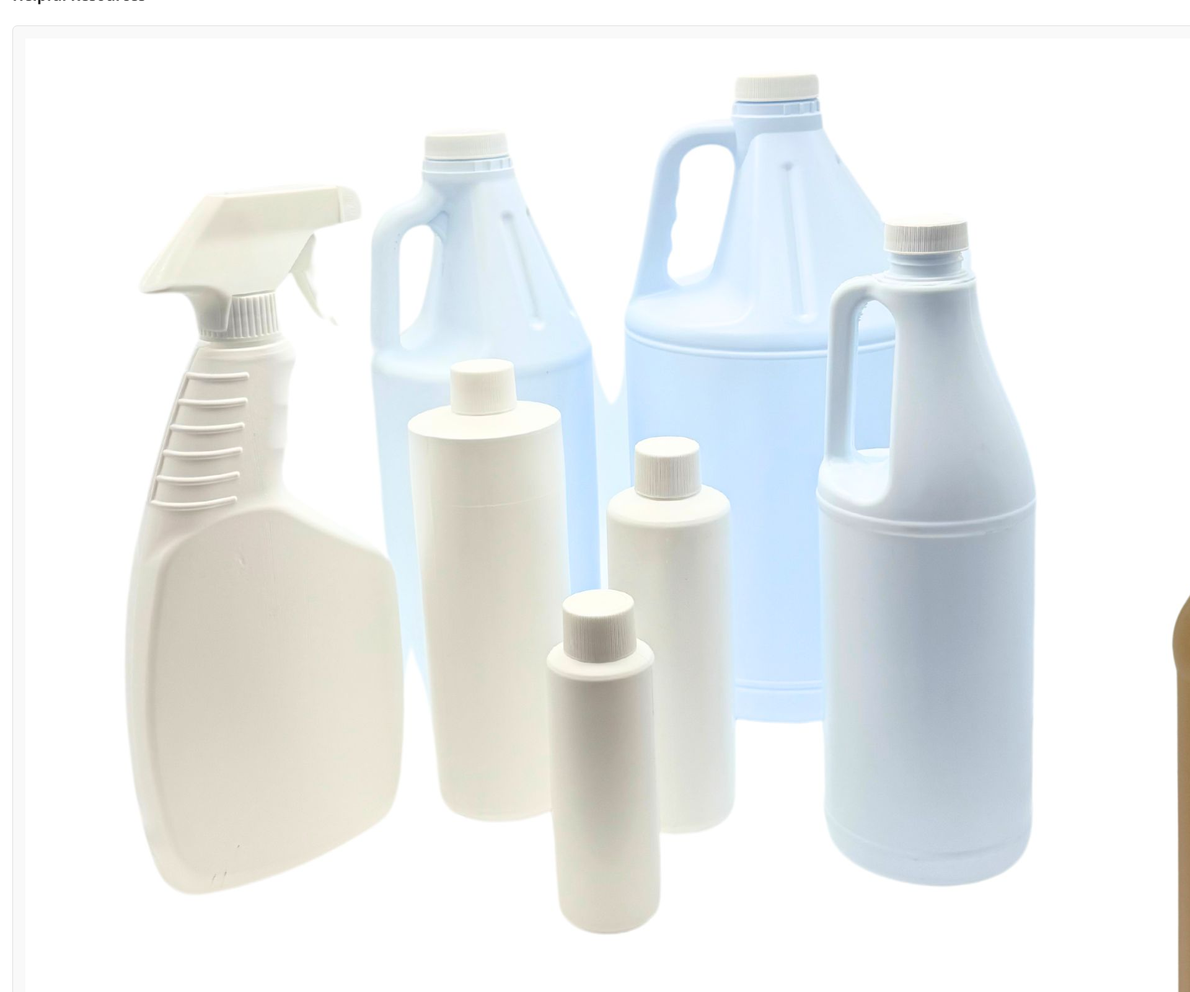
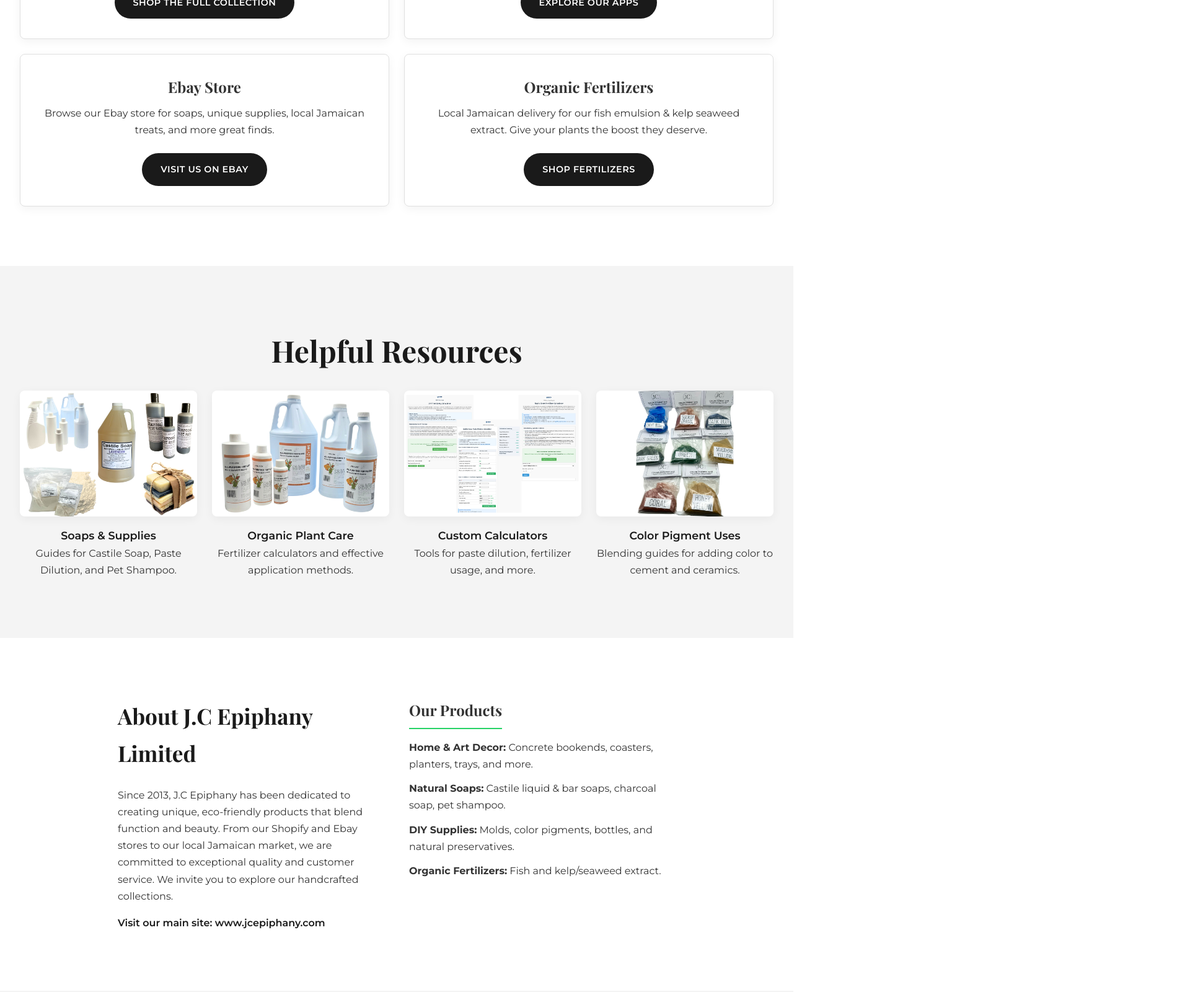
Before and after one commit to pipps-app/jcepiphany.github.io, a plain HTML site: page index.html in a window 1280 px wide. Shown: the part 900-2500 px from the top of the page at 62% size, 1920 px wide, since content can reach past the window. Drawn offline with nearby package versions, Linux system fonts and the light colour scheme.

Commit message:
Update styles.css

```diff
--- a/styles.css
+++ b/styles.css
@@ -1,135 +1,321 @@
-/* Reset & Base */
-* {
+/* --- CSS RESET --- */
+*, *::before, *::after {
   box-sizing: border-box;
   margin: 0;
   padding: 0;
 }
 
-body {
-  font-family: 'Segoe UI', Tahoma, Geneva, Verdana, sans-serif;
-  background-color: #fff;
-  color: #333;
-  line-height: 1.6;
-  padding: 0 20px;
+/* --- VARIABLES & BASE STYLES --- */
+:root {
+  --color-primary: #1a1a1a;
+  --color-secondary: #f4f4f4;
+  --color-accent: #25d366;
+  --color-text: #333333;
+  --color-light-gray: #e0e0e0;
+  --font-heading: 'Playfair Display', serif;
+  --font-body: 'Montserrat', sans-serif;
+  --shadow: 0 4px 15px rgba(0,0,0,0.05);
+  --shadow-hover: 0 6px 20px rgba(0,0,0,0.1);
 }
 
-h1, h2, h3 {
-  margin-bottom: 10px;
-  color: #222;
+html {
+  scroll-behavior: smooth;
 }
 
-/* Header */
-header {
+body {
+  font-family: var(--font-body);
+  background-color: #fff;
+  color: var(--color-text);
+  line-height: 1.7;
+}
+
+img {
+  max-width: 100%;
+  display: block;
+}
+
+a {
+  color: var(--color-primary);
+  text-decoration: none;
+  transition: color 0.3s ease;
+}
+
+a:hover {
+  color: var(--color-accent);
+}
+
+.section-title {
+  font-family: var(--font-heading);
+  font-size: 2.5rem;
+  color: var(--color-primary);
+  margin-bottom: 1.5rem;
   text-align: center;
-  padding: 40px 0;
+}
+
+/* --- HEADER --- */
+.main-header {
+  text-align: center;
+  padding: 2rem 1rem;
 }
 
 .logo-container img {
-  max-width: 200px;
+  max-width: 120px;
   height: auto;
+  margin: 0 auto;
 }
 
-/* Grid Layouts */
-.store-grid,
-.resource-grid,
-.about-grid {
-  display: grid;
-  gap: 20px;
-  padding: 20px 0;
+/* --- HERO SECTION --- */
+.hero {
+  background-color: var(--color-secondary);
+  text-align: center;
+  padding: 4rem 1rem;
 }
 
-@media (min-width: 768px) {
-  .store-grid, .resource-grid {
-    grid-template-columns: repeat(2, 1fr);
-  }
-  .about-grid {
-    grid-template-columns: repeat(3, 1fr);
-  }
+.hero-content h1 {
+  font-family: var(--font-heading);
+  font-size: 3rem;
+  color: var(--color-primary);
 }
 
-.store-item,
-.resource-item,
-.about-column {
-  background: #f9f9f9;
-  padding: 20px;
+.hero-content .subtitle {
+  font-size: 1.1rem;
+  color: #555;
+  margin: 0.5rem 0 2rem;
+}
+
+/* --- BUTTONS --- */
+.button {
+  display: inline-block;
+  font-family: var(--font-body);
+  padding: 12px 28px;
+  background-color: var(--color-primary);
+  color: #fff;
+  border-radius: 50px;
+  text-transform: uppercase;
+  font-weight: 600;
+  font-size: 0.9rem;
+  letter-spacing: 0.5px;
+  text-decoration: none;
+  border: 2px solid transparent;
+  transition: all 0.3s ease;
+}
+
+.button:hover {
+  background-color: #fff;
+  color: var(--color-primary);
+  border-color: var(--color-primary);
+  transform: translateY(-3px);
+  box-shadow: var(--shadow-hover);
+}
+
+/* --- STORES SECTION --- */
+.stores-section {
+  padding: 4rem 1rem;
+}
+
+.store-grid {
+  display: grid;
+  gap: 1.5rem;
+  grid-template-columns: 1fr;
+}
+
+.store-item {
+  background: #fff;
+  border: 1px solid var(--color-light-gray);
   border-radius: 8px;
-  border: 1px solid #ddd;
+  padding: 2rem;
+  text-align: center;
+  transition: all 0.3s ease;
+  box-shadow: var(--shadow);
+}
+
+.store-item:hover {
+  transform: translateY(-5px);
+  box-shadow: var(--shadow-hover);
+}
+
+.store-item h3 {
+  font-family: var(--font-heading);
+  font-size: 1.5rem;
+  margin-bottom: 0.5rem;
+}
+
+.store-item p {
+  margin-bottom: 1.5rem;
+}
+
+/* --- RESOURCES SECTION --- */
+.resources-section {
+  padding: 4rem 1rem;
+  background-color: var(--color-secondary);
+}
+
+.resource-grid {
+  display: grid;
+  gap: 1.5rem;
+  grid-template-columns: 1fr;
+}
+
+.resource-item {
   text-align: center;
 }
 
-.store-item p,
-.resource-item p {
-  margin-top: 10px;
+.resource-item img {
+  border-radius: 8px;
+  margin-bottom: 1rem;
+  box-shadow: var(--shadow);
+  transition: transform 0.3s ease;
+}
+.resource-item:hover img{
+    transform: scale(1.03);
 }
 
-/* Buttons */
-.button {
-  display: inline-block;
-  padding: 10px 20px;
-  background-color: #333;
-  color: #fff;
-  text-decoration: none;
-  border-radius: 5px;
-  transition: background-color 0.3s ease;
-  font-weight: bold;
+.resource-item h3 {
+  font-family: var(--font-body);
+  font-weight: 600;
+  font-size: 1.1rem;
+  color: var(--color-primary);
 }
 
-.button:hover {
-  background-color: #555;
+/* --- ABOUT SECTION --- */
+.about-section {
+  padding: 4rem 1rem;
 }
 
-/* Contact Form */
-#contact {
-  max-width: 700px;
+.about-content {
+  display: grid;
+  grid-template-columns: 1fr;
+  gap: 2.5rem;
+  max-width: 900px;
   margin: 0 auto;
-  text-align: center;
-  padding: 40px 0;
 }
 
-#contact form input,
-#contact form textarea {
-  width: 100%;
-  padding: 10px;
-  margin: 10px 0;
-  border: 1px solid #ccc;
-  border-radius: 5px;
+.about-column .section-title {
+  text-align: left;
+  font-size: 2.2rem;
 }
 
-#contact form button {
-  padding: 10px 20px;
-  background-color: #222;
-  color: #fff;
-  border: none;
-  border-radius: 5px;
-  cursor: pointer;
-  transition: background-color 0.3s ease;
+.about-column .list-title {
+  font-family: var(--font-heading);
+  font-size: 1.5rem;
+  margin-bottom: 1rem;
+  border-bottom: 2px solid var(--color-accent);
+  padding-bottom: 0.5rem;
+  display: inline-block;
 }
 
-#contact form button:hover {
-  background-color: #444;
+.about-column ul {
+  list-style-type: none;
 }
 
-.form-message {
-  margin-top: 10px;
-  color: green;
+.about-column ul li {
+  margin-bottom: 0.75rem;
 }
 
-/* Footer */
-footer {
+.text-link {
+  display: inline-block;
+  margin-top: 1rem;
+  font-weight: 600;
+}
+
+/* --- CONTACT SECTION --- */
+.contact-section {
+  padding: 4rem 1rem;
+  background-color: var(--color-secondary);
   text-align: center;
-  padding: 30px 0;
-  background-color: #f1f1f1;
-  font-size: 0.9em;
+}
+
+.contact-section form {
+  max-width: 600px;
+  margin: 1.5rem auto 0;
+  text-align: left;
+}
+
+.contact-section input,
+.contact-section textarea {
+  width: 100%;
+  padding: 12px;
+  margin-bottom: 1rem;
+  border: 1px solid var(--color-light-gray);
+  border-radius: 5px;
+  font-family: var(--font-body);
+  font-size: 1rem;
+}
+.contact-section form button{
+    display: block;
+    width: 100%;
+}
+.form-message {
+  margin-top: 1rem;
+  color: var(--color-accent);
+  font-weight: 600;
+}
+
+/* --- FOOTER --- */
+.main-footer {
+  background-color: var(--color-primary);
+  color: #fff;
+  text-align: center;
+  padding: 2rem 1rem;
 }
 
 .whatsapp-button {
   display: inline-flex;
   align-items: center;
   gap: 10px;
-  margin-top: 10px;
   padding: 10px 20px;
-  background-color: #25d366;
+  background-color: var(--color-accent);
   color: #fff;
   text-decoration: none;
-  border-radius: 5px;
+  border-radius: 25px;
+  font-weight: 600;
+  transition: background-color 0.3s ease;
+  margin-bottom: 2rem;
 }
+.whatsapp-button:hover {
+  background-color: #128C7E;
+  color: #fff;
+}
+.whatsapp-button img {
+  width: 20px;
+}
+
+.footer-bottom {
+  border-top: 1px solid #444;
+  padding-top: 1.5rem;
+  font-size: 0.9rem;
+}
+.footer-bottom a {
+  color: #fff;
+}
+.recaptcha-notice {
+  font-size: 0.8rem;
+  color: #aaa;
+  margin-top: 0.5rem;
+}
+
+/* --- MEDIA QUERIES for larger screens --- */
+@media (min-width: 600px) {
+  .store-grid {
+    grid-template-columns: repeat(2, 1fr);
+  }
+  .resource-grid {
+    grid-template-columns: repeat(2, 1fr);
+  }
+}
+
+@media (min-width: 900px) {
+  .section-title {
+    font-size: 3rem;
+  }
+  .stores-section, .resources-section, .about-section, .contact-section {
+    padding: 6rem 2rem;
+  }
+  .resource-grid {
+    grid-template-columns: repeat(4, 1fr);
+  }
+  .about-content {
+    grid-template-columns: repeat(2, 1fr);
+    text-align: left;
+  }
+}
```
